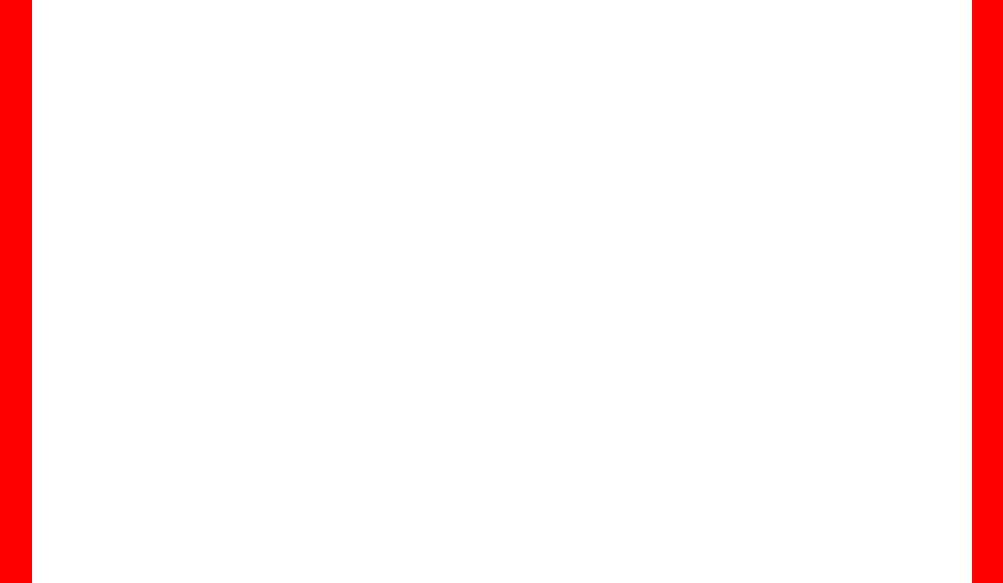
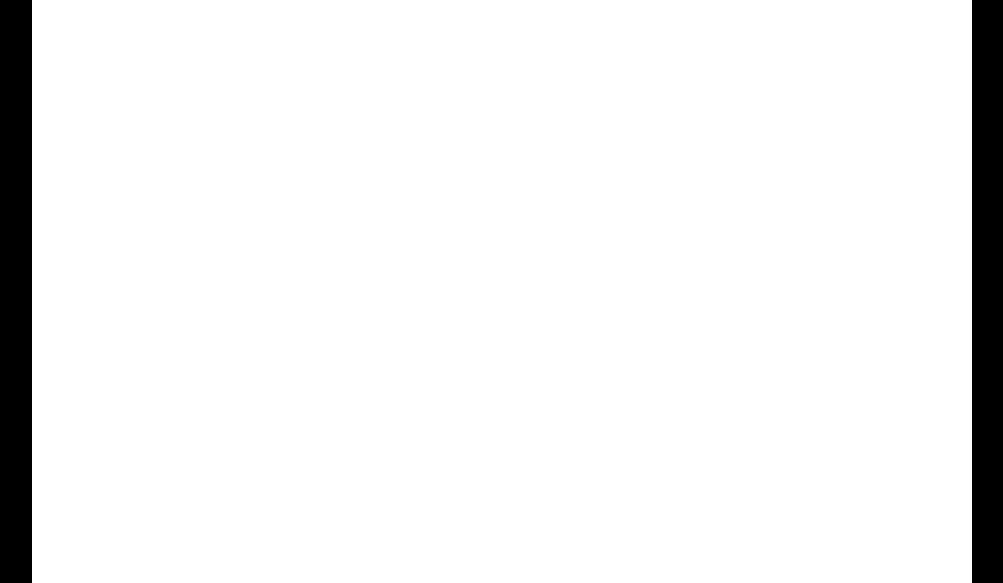
Before and after one commit to thempower/Simple-landing-page-using-git-and-task-runner, a website: page index.html in a window 1280 px wide. Shown: the part 247-830 px from the top of the page, without its empty margins (138-1141 px from the left). Drawn offline with Linux system fonts and the light colour scheme.

Commit message:
error popping out

```diff
--- a/sass/style.scss
+++ b/sass/style.scss
@@ -25,7 +25,7 @@ body {
     font-size: 16px;
 }
 .wrapper {
-    background-color: red;
+    background-color: black
 }
 .container {
     max-width: 940px;
```
Also changed, not shown: css/style.css.
